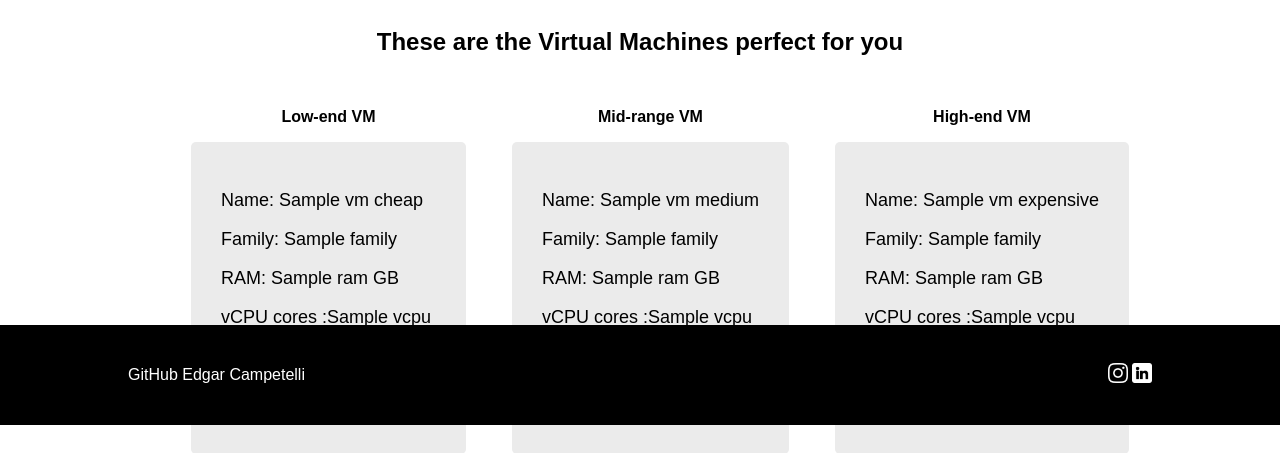
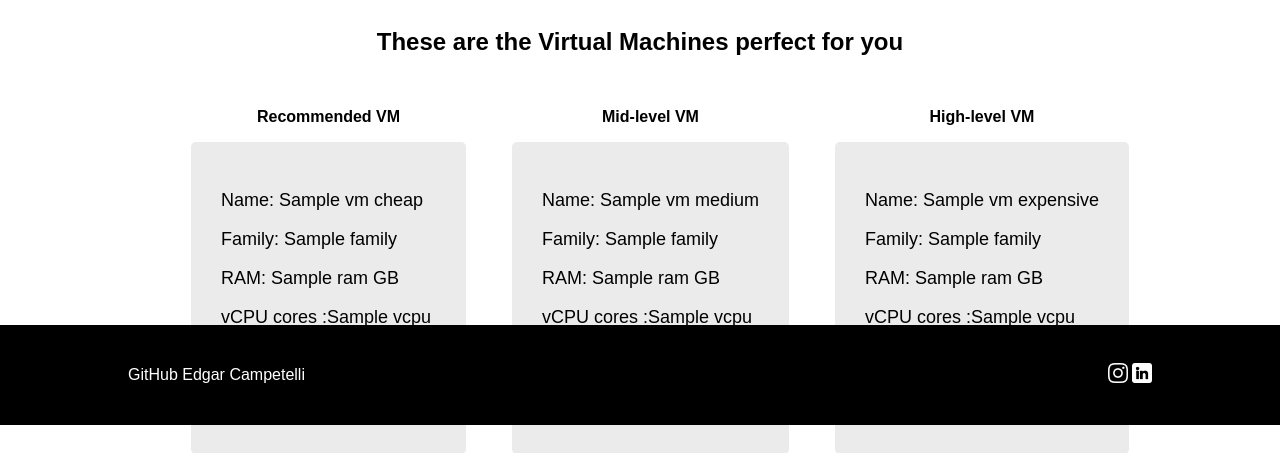
Before and after one commit to EdgarCampetelli/Search-VMs, a Flask app: template templates/search.html in a window 1280 px wide. Shown: the part 375-828 px from the top of the page. Run offline with Flask 3, Linux system fonts and the light colour scheme; the template is opened without the code that fills it: most values are stand-ins (such as "Sample title", 1, 10 or a date in 2020).

Commit message:
rerefactor: Refactor Vms cards

```diff
--- a/templates/search.html
+++ b/templates/search.html
@@ -47,7 +47,7 @@
           <h1 style="text-align: center;"> These are the Virtual Machines perfect for you</h1>
           <ul>
             <div>
-              <p style="text-align: center;"><b>Low-end VM</b></p>
+              <p style="text-align: center;"><b>Recommended VM</b></p>
               <li>
                 <p>Name: {{vm_cheap.name}}</p>
                 <p>Family: {{vm_cheap.family}}</p>
@@ -57,8 +57,9 @@
                 <p>Value: {{vm_cheap.price|round(2)}} price per hour</p>
               </li>
             </div>
+            {% if vm_cheap.name != vm_medium.name %}
               <div>
-              <p style="text-align: center;"><b>Mid-range VM</b></p>
+                <p style="text-align: center;"><b>Mid-level VM</b></p>
                 <li>
                   <p>Name: {{vm_medium.name}}</p>
                   <p>Family: {{vm_medium.family}}</p>
@@ -68,8 +69,12 @@
                   <p>Value: {{vm_medium.price|round(2)}} price per hour</p>
                 </li>
               </div>
+            {% else %}
+
+            {% endif %}
+            {% if vm_cheap.name != vm_expensive.name %}
               <div>
-              <p style="text-align: center;"><b>High-end VM</b></p>
+                <p style="text-align: center;"><b>High-level VM</b></p>
                 <li>
                   <p>Name: {{vm_expensive.name}}</p>
                   <p>Family: {{vm_expensive.family}}</p>
@@ -79,6 +84,9 @@
                   <p>Value: {{vm_expensive.price|round(2)}} price per hour</p>
                 </li>
               </div>
+            {% else %}
+
+            {% endif %}
           </ul>
         {% else %}
           <h1 style="text-align: center;"> {{txt}} </h1>
```
Lines whose indentation alone changed are shown as unchanged.
